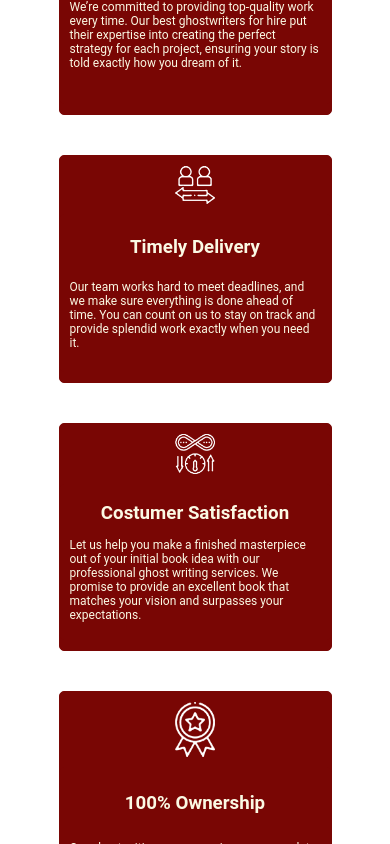
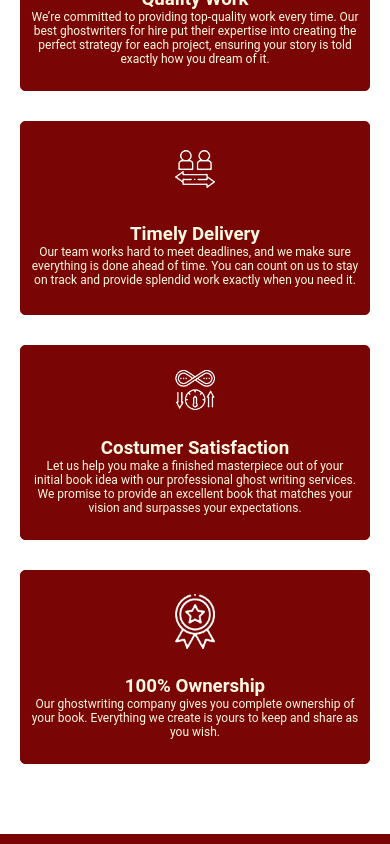
Before and after one commit to yasraa/Aurthors-of-usa, a React (Vite) app: page / in a window 390 px wide. Shown: the part 3240-4084 px from the top of the page. Built offline with nearby package versions, Linux system fonts and the light colour scheme.

Commit message:
updated ui

```diff
--- a/src/components/Main.jsx
+++ b/src/components/Main.jsx
@@ -44,15 +44,16 @@ const Main = ({ mainones,mainthrees }) => {
             <div className="main-two">
                 <div className="quality-work">
                     <img src={Quality}  />
-                    <h3>Quality Work</h3>
+
                     <div className="wrap">
+                        <h3>Quality Work</h3>
                     <p>
                         We’re committed to providing top-quality work every time. Our best ghostwriters for hire put their expertise into creating
                         the perfect strategy for each project, ensuring your story is told exactly how you dream of it.
                     </p>
                     </div>
                 </div>
-                <div className="delivery">
+                <div className="quality-work">
                     <img src={Delivery} alt="" />
                     <div className="wrap">
                     <h3>Timely Delivery</h3>
@@ -62,7 +63,7 @@ const Main = ({ mainones,mainthrees }) => {
                     </p>
                     </div>
                 </div>
-                <div className="satisfaction">
+                <div className="quality-work">
                     <img src={Satisfaction} alt="" />
                     <div className="wrap">
                     <h3>Costumer Satisfaction</h3>
@@ -72,7 +73,7 @@ const Main = ({ mainones,mainthrees }) => {
                     </p>
                     </div>
                 </div>
-                <div className="ownership">
+                <div className="quality-work">
                     <img src={Ownership} alt="" />
                     <div className="wrap">
                     <h3>100% Ownership</h3>
--- a/src/components/Nav.jsx
+++ b/src/components/Nav.jsx
@@ -181,6 +181,7 @@ const Nav = () => {
           <button className='nav-btn'>call now</button>
 
         </ul>
+
       </nav>
     </div>
   )
--- a/src/styles/main.css
+++ b/src/styles/main.css
@@ -44,7 +44,7 @@
     align-items: center;
     gap: 30px;
 }
-.main-two div{
+.main-two .quality-work{
     width: 250px;
     border: 1px solid var(--red);
     background-color: var(--red);
@@ -149,6 +149,7 @@ height: auto;
     .main-two{
         flex-wrap: wrap;
         height: fit-content;
+        padding: 20px 20px;
     }
     .main-three{
         padding: 20px;
@@ -167,11 +168,12 @@ height: auto;
 
 }
 @media (max-width: 750px) {
-.main-two div{
-     width: 70vw;
+.main-two .quality-work{
+     width: 100%;
      padding: 10px;
-     height: 27vh;
-     margin-top:10px ;
+     height: 23vh;
+     margin-top:0px ;
+
 }
 .main-two p{
     font-size: 12px;
@@ -180,4 +182,8 @@ height: auto;
     width: 40px;
 height: auto;
 }
+.wrap{
+    text-align: center;
+
 }
+}
--- a/src/styles/nav.css
+++ b/src/styles/nav.css
@@ -210,7 +210,7 @@ align-items: center;
     position: absolute;
     top: 60px;
     right: 0;
-    background: #333;
+    background: var(--shellstone);
     flex-direction: column;
     width: 200px;
     height: auto;
@@ -224,12 +224,16 @@ align-items: center;
     top:80px;
     width: 100vw;
   }
+  .nav-links.open  li{
+ padding-left: 20px;
+  }
 
   .dropdown-menu {
     position: static;
     display: none;
-    background: #444;
+    background: var(--pink);
     margin-top: 5px;
+    max-height: 60vh;
   }
 
   /* On mobile, tap to open dropdown (hover won't work well) */
```
